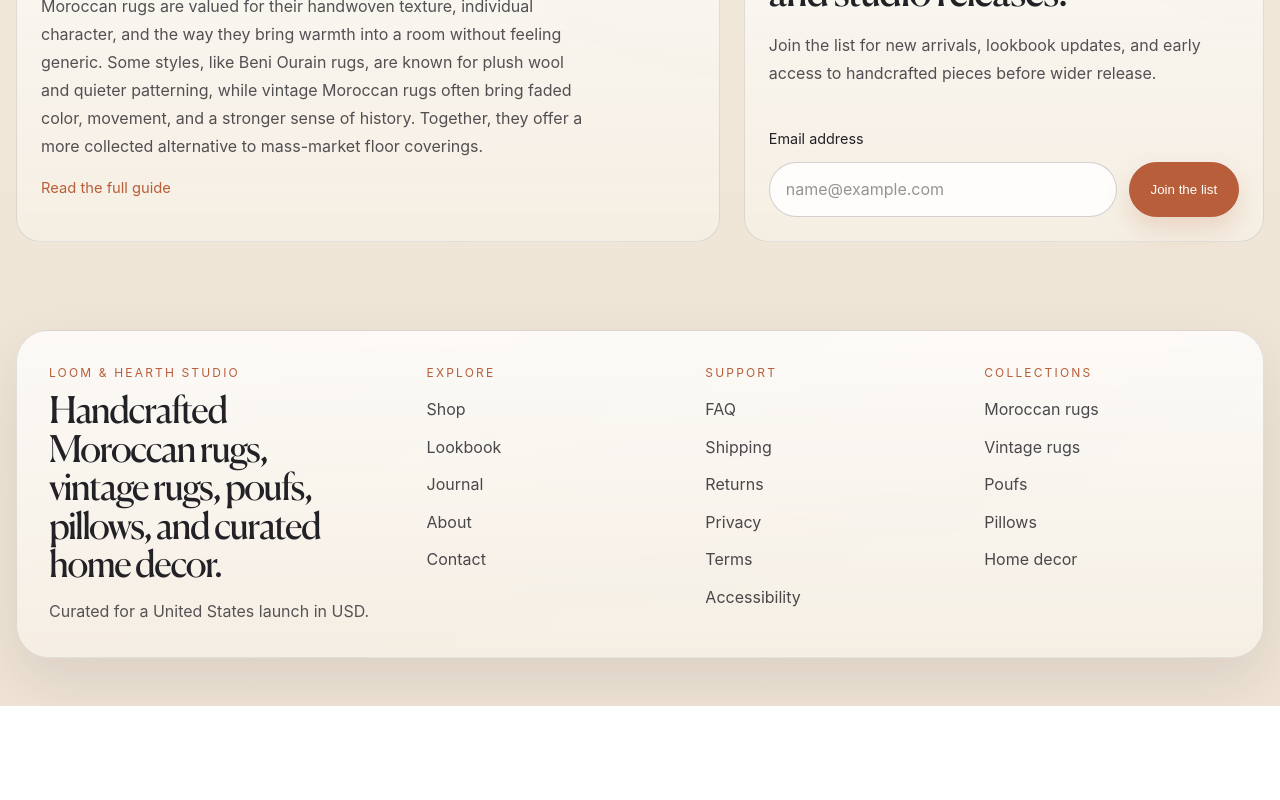
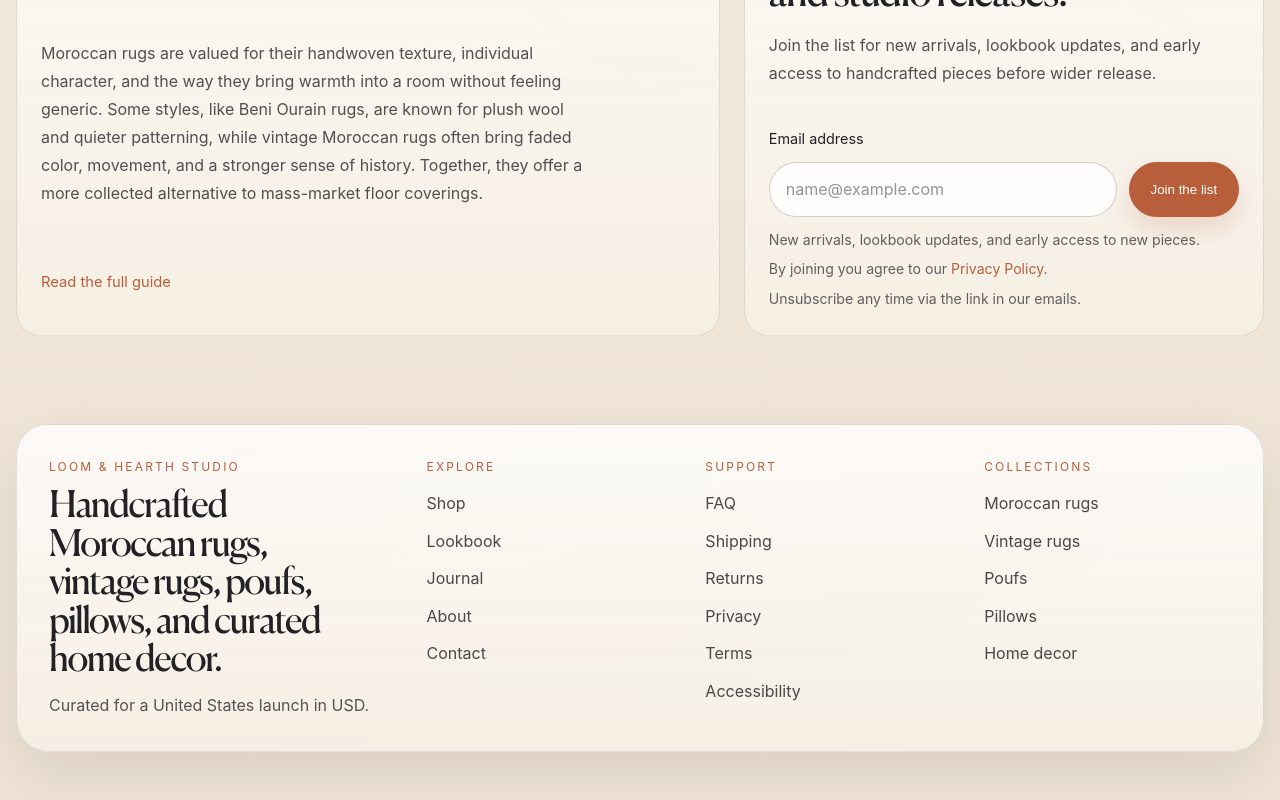
Before and after one commit to Riad-Rug/loom-hearth-studio, a Next.js app: page / in a window 1280 px wide. Shown: the part 3876-4676 px from the top of the page. Before the commit the page ends 4582 px from the top, so only its background shows below. Built offline with nearby package versions, Linux system fonts and the light colour scheme; no server answers; the database is empty.

Commit message:
Add newsletter consent disclosure and privacy link

```diff
--- a/features/home/home-page-view.tsx
+++ b/features/home/home-page-view.tsx
@@ -232,6 +232,17 @@ function renderSection(key: HomePageOrderedSectionKey, content: HomePageContent)
                     {content.newsletter.ctaLabel}
                   </button>
                 </div>
+                <div className={styles.newsletterDisclosure}>
+                  <p>New arrivals, lookbook updates, and early access to new pieces.</p>
+                  <p>
+                    By joining you agree to our{" "}
+                    <Link className={styles.newsletterPolicyLink} href={"/privacy-policy" as Route}>
+                      Privacy Policy
+                    </Link>
+                    .
+                  </p>
+                  <p>Unsubscribe any time via the link in our emails.</p>
+                </div>
               </form>
             </div>
           ) : null}
--- a/features/home/home-page.module.css
+++ b/features/home/home-page.module.css
@@ -502,8 +502,31 @@
   gap: var(--space-3);
 }
 
+.newsletterDisclosure {
+  display: grid;
+  gap: 0.45rem;
+  max-width: 30rem;
+  color: rgba(34, 33, 38, 0.7);
+  font-size: 0.88rem;
+  line-height: 1.6;
+}
+
+.newsletterDisclosure p {
+  margin: 0;
+}
+
 .newsletterLabel {
   font-size: 0.9rem;
+}
+
+.newsletterPolicyLink {
+  color: var(--color-clay-terracotta);
+  text-underline-offset: 0.16em;
+}
+
+.newsletterPolicyLink:hover,
+.newsletterPolicyLink:focus-visible {
+  color: rgba(184, 94, 59, 0.84);
 }
 
 .newsletterControls {
```
